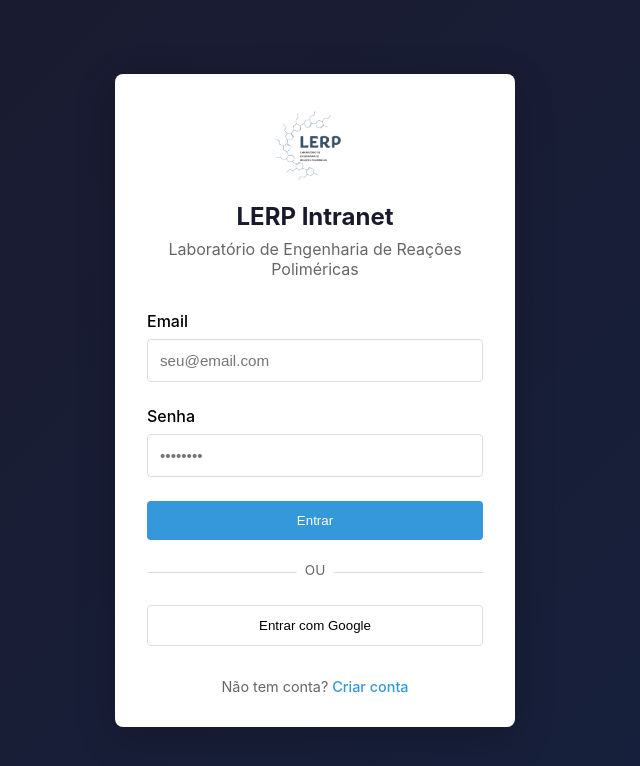
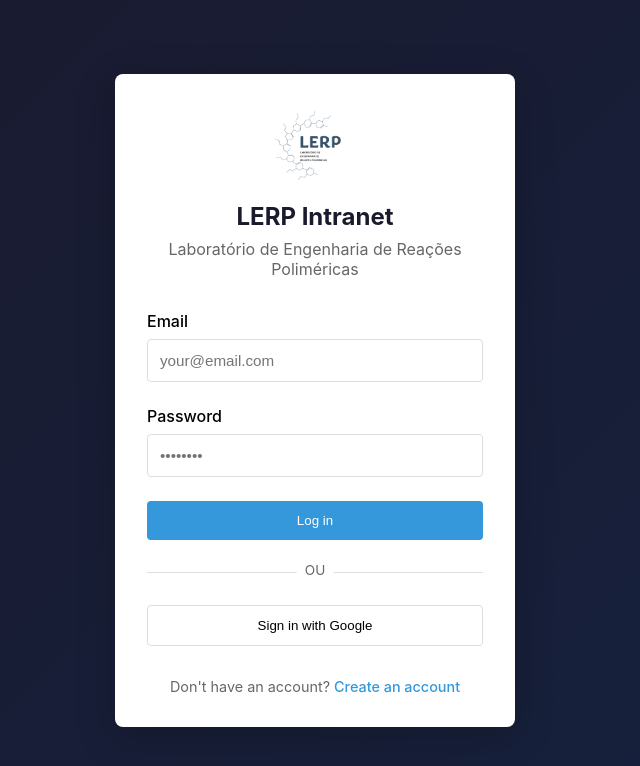
Before and after one commit to Lerpfeq/Laboratorio-intranet-v2, a Next.js app in the folder nextjs_space/: page /login in a window 1280 px wide. Shown: the top 766 px of the page, without its empty margins (325-965 px from the left). Built offline with nearby package versions, Linux system fonts and the light colour scheme.

Commit message:
Translate login page text from Portuguese to English

```diff
--- a/nextjs_space/app/login/page.tsx
+++ b/nextjs_space/app/login/page.tsx
@@ -31,7 +31,7 @@ export default function LoginPage() {
         router.replace('/dashboard');
       }
     } catch (err: any) {
-      setError(err?.message || 'Erro ao fazer login');
+      setError(err?.message || 'Error logging in');
     } finally {
       setLoading(false);
     }
@@ -62,14 +62,14 @@ export default function LoginPage() {
               type="email"
               value={email}
               onChange={(e) => setEmail(e.target.value)}
-              placeholder="seu@email.com"
+              placeholder="your@email.com"
               disabled={loading}
               style={{ width: '100%', padding: '0.75rem', border: '1px solid #ddd', borderRadius: '4px', fontSize: '0.95rem' }}
             />
           </div>
 
           <div style={{ marginBottom: '1.5rem' }}>
-            <label style={{ display: 'block', marginBottom: '0.5rem', fontWeight: 500 }}>Senha</label>
+            <label style={{ display: 'block', marginBottom: '0.5rem', fontWeight: 500 }}>Password</label>
             <input
               type="password"
               value={password}
@@ -85,7 +85,7 @@ export default function LoginPage() {
             disabled={loading}
             style={{ width: '100%', padding: '0.75rem', background: '#3498db', color: 'white', border: 'none', borderRadius: '4px', fontWeight: 500, cursor: loading ? 'not-allowed' : 'pointer', opacity: loading ? 0.6 : 1 }}
           >
-            {loading ? 'Conectando...' : 'Entrar'}
+            {loading ? 'Connecting...' : 'Log in'}
           </button>
         </form>
 
@@ -99,11 +99,11 @@ export default function LoginPage() {
           disabled={loading}
           style={{ width: '100%', padding: '0.75rem', background: '#fff', border: '1px solid #ddd', borderRadius: '4px', fontWeight: 500, cursor: loading ? 'not-allowed' : 'pointer', display: 'flex', alignItems: 'center', justifyContent: 'center', gap: '0.5rem' }}
         >
-          <span>Entrar com Google</span>
+          <span>Sign in with Google</span>
         </button>
 
         <p style={{ textAlign: 'center', marginTop: '2rem', color: '#666', fontSize: '0.9rem' }}>
-          Não tem conta? <Link href="/signup" style={{ color: '#3498db', textDecoration: 'none', fontWeight: 500 }}>Criar conta</Link>
+          Don't have an account? <Link href="/signup" style={{ color: '#3498db', textDecoration: 'none', fontWeight: 500 }}>Create an account</Link>
         </p>
       </div>
     </div>
```
